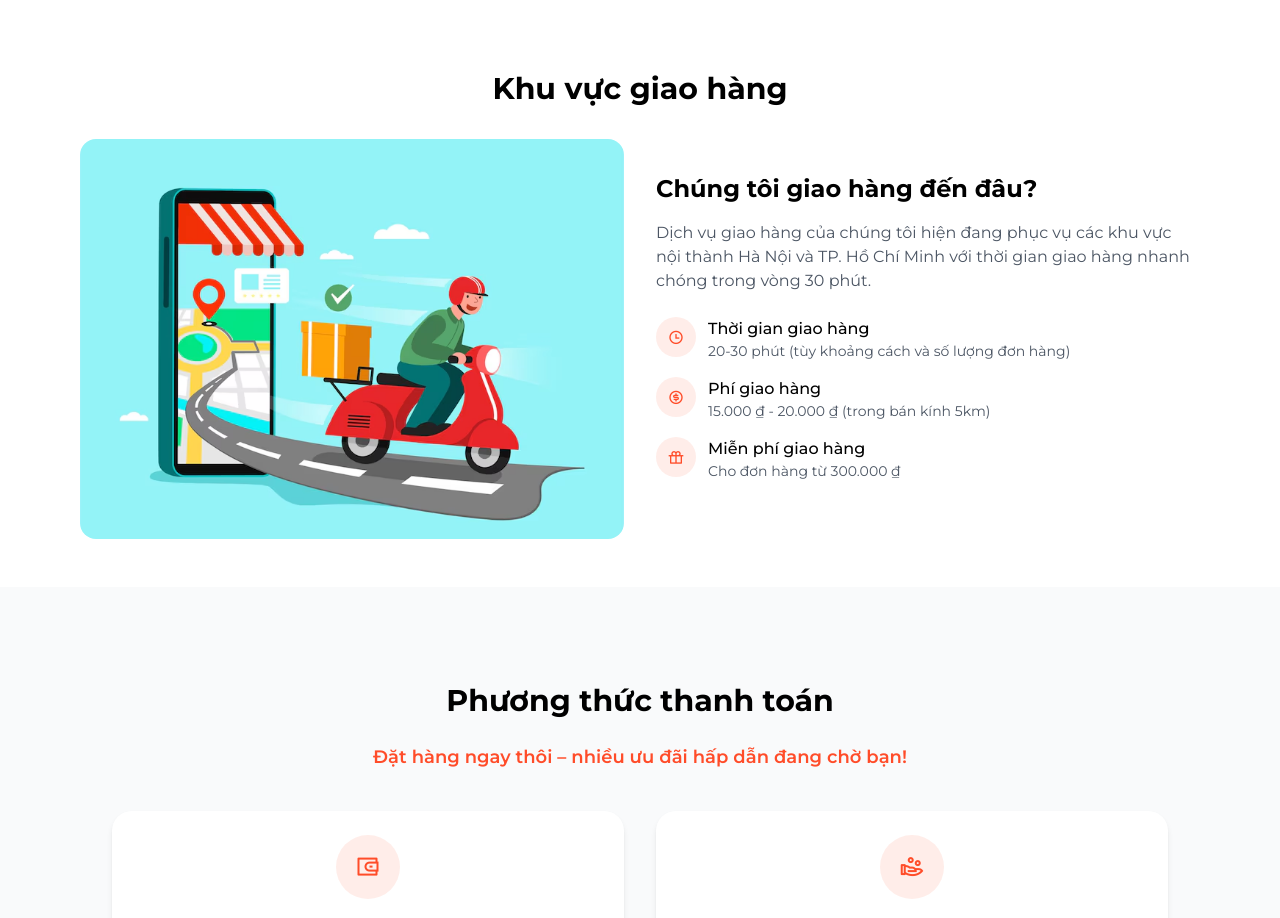
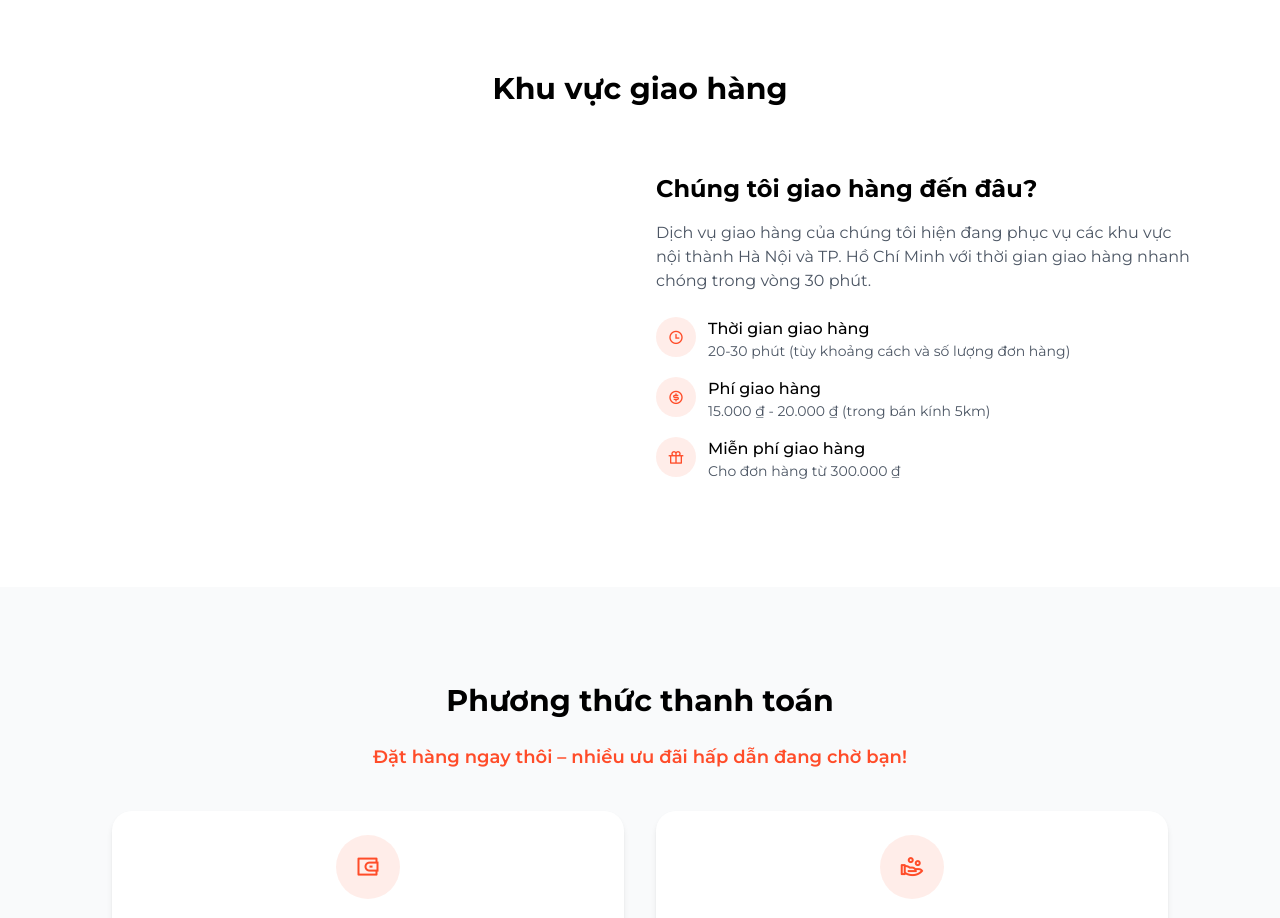
Before and after one commit to voquoccuong13/eatgofood-web, a React (Vite) app in the folder Frontend/: page / in a window 1280 px wide. Shown: the part 1280-2198 px from the top of the page. Built offline with nearby package versions, Linux system fonts and the light colour scheme; no server answers.

Commit message:
Remove delivery.avif to fix deploy error

```diff
--- a/Frontend/src/components/Derlivery.jsx
+++ b/Frontend/src/components/Derlivery.jsx
@@ -1,5 +1,5 @@
 import React from 'react';
-import delivery from '../assets/delivery.avif';
+// import delivery from '../assets/delivery.avif';
 
 const Derlivery = () => {
     return (
@@ -11,7 +11,7 @@ const Derlivery = () => {
                     <div className="grid grid-cols-1 lg:grid-cols-2 gap-8 items-center">
                         <div
                             className="rounded-lg overflow-hidden h-60 sm:h-80 md:h-[400px] bg-cover bg-center"
-                            style={{ backgroundImage: `url(${delivery})` }}
+                            // style={{ backgroundImage: `url(${delivery})` }}
                             data-aos="fade-right"
                             data-aos-duration="1000"
                         ></div>
```
Also changed, not shown: Frontend/src/assets/assets.js (+4 -11 lines), Frontend/src/assets/delivery.avif (deleted).
